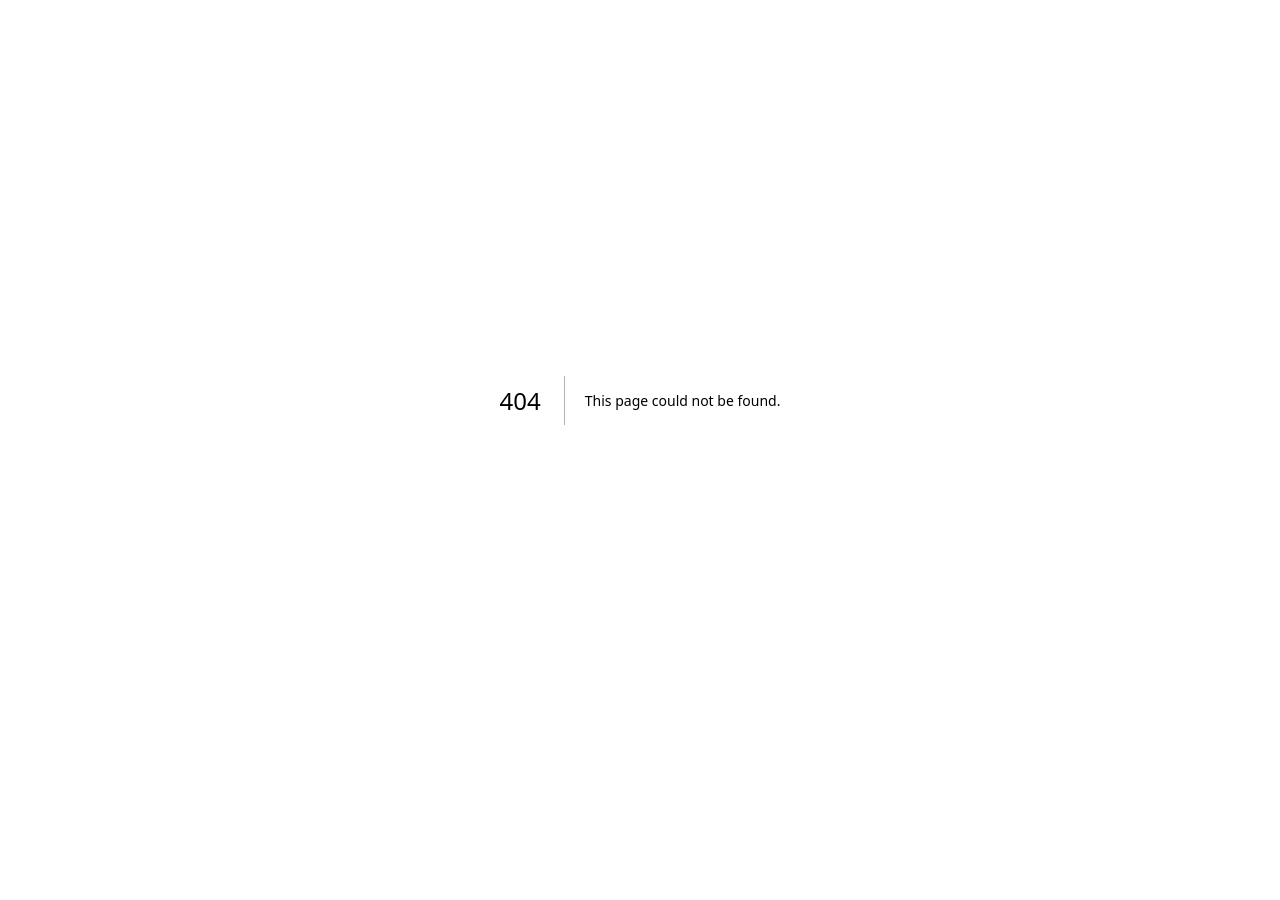
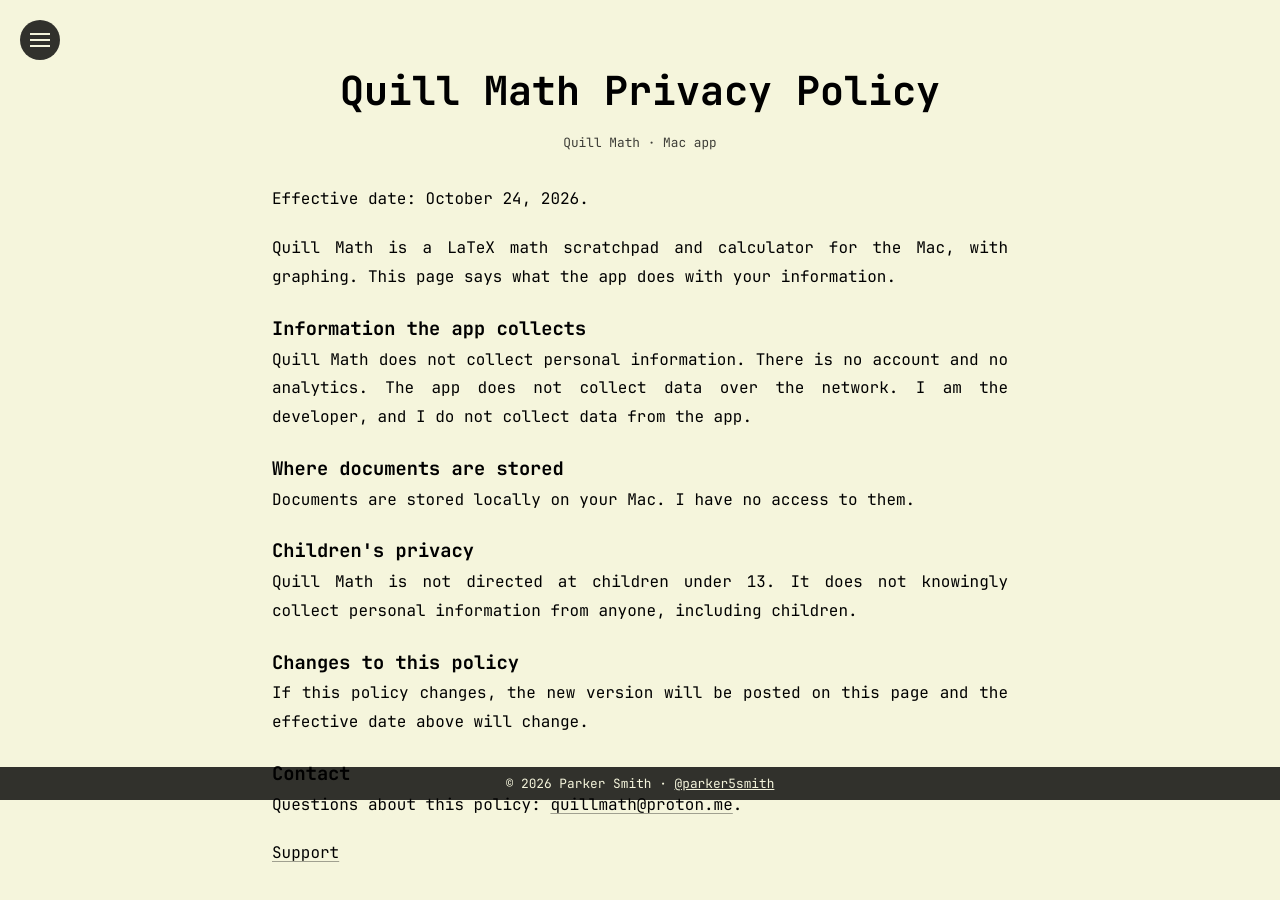
Before and after one commit to elparko/elparkowebsite, a Next.js app: page /apps/quillmath/privacy in a window 1280 px wide. Before the commit this address had no page. Shown: the top 900 px of the page. Before the commit the page ends 800 px from the top, so only its background shows below. Built offline with nearby package versions, Linux system fonts and the light colour scheme; a web font is replaced by a local one.

Commit message:
Add Quill Math privacy and support pages.
Give each Mac app its own name, slug, and email, and link both apps from the tools page.

Co-authored-by: Parker <elparko@users.noreply.github.com>

```diff
--- a/components/AppDocLayout.js
+++ b/components/AppDocLayout.js
@@ -2,9 +2,8 @@ import Head from 'next/head';
 import { useEffect, useState } from 'react';
 import styles from '@/styles/Writing.module.css';
 import { AREAS, PAGES, SITE_URL } from '@/lib/pages.mjs';
-import { APP_NAME } from '@/lib/mac-app.mjs';
 
-export default function AppDocLayout({ title, description, path, children }) {
+export default function AppDocLayout({ title, description, path, appName, children }) {
   const [showArrow, setShowArrow] = useState(false);
 
   useEffect(() => {
@@ -63,7 +62,7 @@ export default function AppDocLayout({ title, description, path, children }) {
 
       <section style={{padding: '4rem 2rem', maxWidth: '800px', margin: '0 auto'}}>
         <h1 className={styles.sectionTitle} style={{textAlign: 'center'}}>{title}</h1>
-        <p className={styles.pageMeta}>{APP_NAME} · Mac app</p>
+        <p className={styles.pageMeta}>{appName} · Mac app</p>
 
         <div className={styles.content} style={{textAlign: 'justify', lineHeight: '1.8', maxWidth: '100%', wordWrap: 'break-word'}}>
           {children}
--- a/components/SupportEmail.js
+++ b/components/SupportEmail.js
@@ -1,5 +1,3 @@
-import { SUPPORT_EMAIL } from '@/lib/mac-app.mjs';
-
-export default function SupportEmail() {
-  return <a href={`mailto:${SUPPORT_EMAIL}`}>{SUPPORT_EMAIL}</a>;
+export default function SupportEmail({ email }) {
+  return <a href={`mailto:${email}`}>{email}</a>;
 }
--- a/lib/mac-app.mjs
+++ b/lib/mac-app.mjs
@@ -1,14 +1,26 @@
-// Display name for the Mac App Store build.
-// Change this when the name is final. Page copy reads it from here.
-export const APP_NAME = 'Rowlight';
+function defineApp({ name, slug, email }) {
+  return {
+    name,
+    slug,
+    email,
+    privacyPath: `/apps/${slug}/privacy`,
+    supportPath: `/apps/${slug}/support`,
+  };
+}
 
-// URL segment. Keep this stable once the App Store listing points at it.
-export const APP_SLUG = 'rowlight';
-
-export const SUPPORT_EMAIL = 'rowlight@proton.me';
-
-export const privacyPath = `/apps/${APP_SLUG}/privacy`;
-export const supportPath = `/apps/${APP_SLUG}/support`;
+// One entry per Mac app. `slug` is the stable URL segment.
+export const APPS = {
+  rowlight: defineApp({
+    name: 'Rowlight',
+    slug: 'rowlight',
+    email: 'rowlight@proton.me',
+  }),
+  quillmath: defineApp({
+    name: 'Quill Math',
+    slug: 'quillmath',
+    email: 'quillmath@proton.me',
+  }),
+};
 
 export function isContactEmailReady(email) {
   return /^[^\s@]+@[^\s@]+\.[^\s@]+$/.test(email);
--- /dev/null
+++ b/pages/apps/quillmath/privacy.js
@@ -0,0 +1,51 @@
+import AppDocLayout from '@/components/AppDocLayout';
+import SupportEmail from '@/components/SupportEmail';
+import { APPS } from '@/lib/mac-app.mjs';
+
+const app = APPS.quillmath;
+
+export default function PrivacyPolicy() {
+  return (
+    <AppDocLayout
+      appName={app.name}
+      title={`${app.name} Privacy Policy`}
+      description={`Privacy policy for ${app.name}, a Mac app for LaTeX math, calculation, and graphing. Documents stay on your Mac.`}
+      path={app.privacyPath}
+    >
+      <p style={{marginBottom: '20px'}}>
+        Effective date: October 24, 2026.
+      </p>
+      <p style={{marginBottom: '20px'}}>
+        {app.name} is a LaTeX math scratchpad and calculator for the Mac, with graphing. This page says what the app does with your information.
+      </p>
+
+      <h3 id="collected">Information the app collects</h3>
+      <p style={{marginBottom: '20px'}}>
+        {app.name} does not collect personal information. There is no account and no analytics. The app does not collect data over the network. I am the developer, and I do not collect data from the app.
+      </p>
+
+      <h3 id="stored">Where documents are stored</h3>
+      <p style={{marginBottom: '20px'}}>
+        Documents are stored locally on your Mac. I have no access to them.
+      </p>
+
+      <h3 id="children">Children&apos;s privacy</h3>
+      <p style={{marginBottom: '20px'}}>
+        {app.name} is not directed at children under 13. It does not knowingly collect personal information from anyone, including children.
+      </p>
+
+      <h3 id="changes">Changes to this policy</h3>
+      <p style={{marginBottom: '20px'}}>
+        If this policy changes, the new version will be posted on this page and the effective date above will change.
+      </p>
+
+      <h3 id="contact">Contact</h3>
+      <p style={{marginBottom: '20px'}}>
+        Questions about this policy: <SupportEmail email={app.email} />.
+      </p>
+      <p style={{marginBottom: '20px'}}>
+        <a href={app.supportPath}>Support</a>
+      </p>
+    </AppDocLayout>
+  );
+}
```
Also changed, not shown: pages/apps/quillmath/support.js (added, +40 -0 lines), pages/apps/rowlight/privacy.js (+12 -9 lines), pages/apps/rowlight/support.js (+12 -9 lines), pages/tools.js (+10 -2 lines), 1 other file (tests, documents, lock files or other folders).
